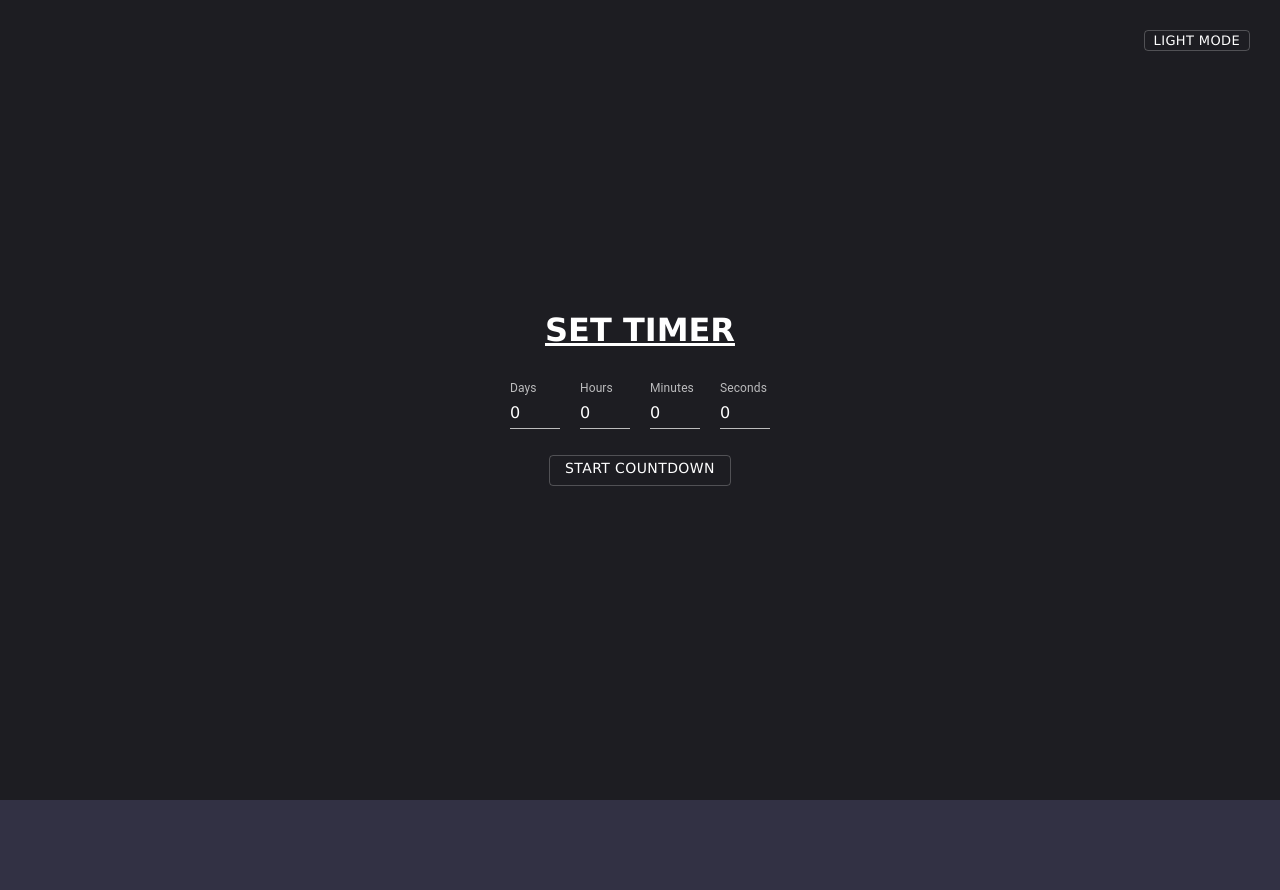
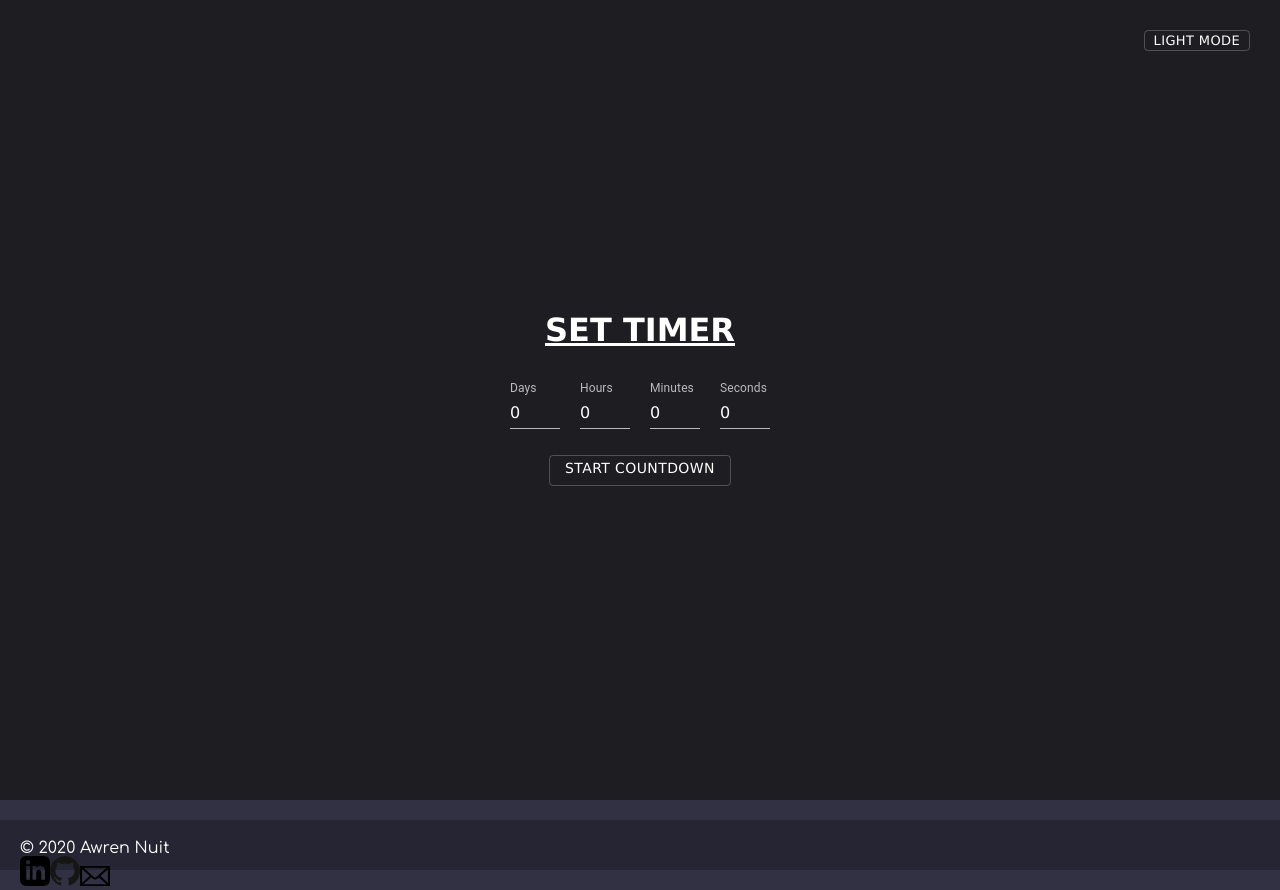
Before and after one commit to awrennuit/full-stack-software-developer-portfolio, a React (Create React App) app: page /set-timer in a window 1280 px wide. Before the commit the page ends 800 px from the top, so only its background shows below. Built offline with nearby package versions, Linux system fonts and the light colour scheme.

Commit message:
added image, set up basic footer information

```diff
--- a/src/components/App/App.js
+++ b/src/components/App/App.js
@@ -10,6 +10,7 @@ import Projects from '../Projects/Projects';
 import Resume from '../Resume/Resume';
 import TimerMain from '../TimerMain/TimerMain';
 import Timer from '../Timer/Timer';
+import Footer from '../Footer/Footer';
 
 export default function App() {
   return (
@@ -23,6 +24,7 @@ export default function App() {
       <Route exact path='/resume' component={Resume} />
       <Route exact path='/set-timer' component={TimerMain} />
       <Route exact path='/timer' component={Timer} />
+      <Footer />
     </Router>
   );
 }
--- a/src/components/Footer/Footer.css
+++ b/src/components/Footer/Footer.css
@@ -0,0 +1,6 @@
+.footer {
+  height: 10px;
+  background-color: #0000003f;
+  margin-top: 20px;
+  padding: 20px;
+}
--- a/src/components/Footer/Footer.js
+++ b/src/components/Footer/Footer.js
@@ -4,7 +4,21 @@ import './Footer.css';
 export default function Footer() {
 
   return(
-    <>
-    </>
+    <div className="footer">
+      <div>
+        <p>&#169; {new Date().getFullYear()} Awren Nuit</p>
+      </div>
+      <div>
+        <a href="https://www.linkedin.com/in/awren-nuit/" target="_blank" rel="noopener noreferrer">
+          <img src="images/icons/linkedin.svg" alt="linkedin icon" height="30px" width="30px" />
+        </a>
+        <a href="https://github.com/AwrenNuit" target="_blank" rel="noopener noreferrer">
+          <img src="images/icons/github.svg" alt="github icon" height="30px" width="30px" />
+        </a>
+        <a href="mailto:awren.nuit@gmail.com?subject=I%20Loved%20Your%20Portfolio">
+          <img src="images/icons/email.svg" alt="email icon" height="20px" width="30px" />
+        </a>
+      </div>
+    </div>
   );
 }
--- a/src/components/Header/Header.css
+++ b/src/components/Header/Header.css
@@ -1,5 +1,5 @@
 .header {
-  background-color: rgba(0, 0, 0, 0.247);
+  background-color: #0000003f;
   display: inline-block;
   padding: 20px 0;
   text-align: center;
```
Also changed, not shown: public/images/icons/email.svg (added), public/images/icons/linkedin.svg (added).
